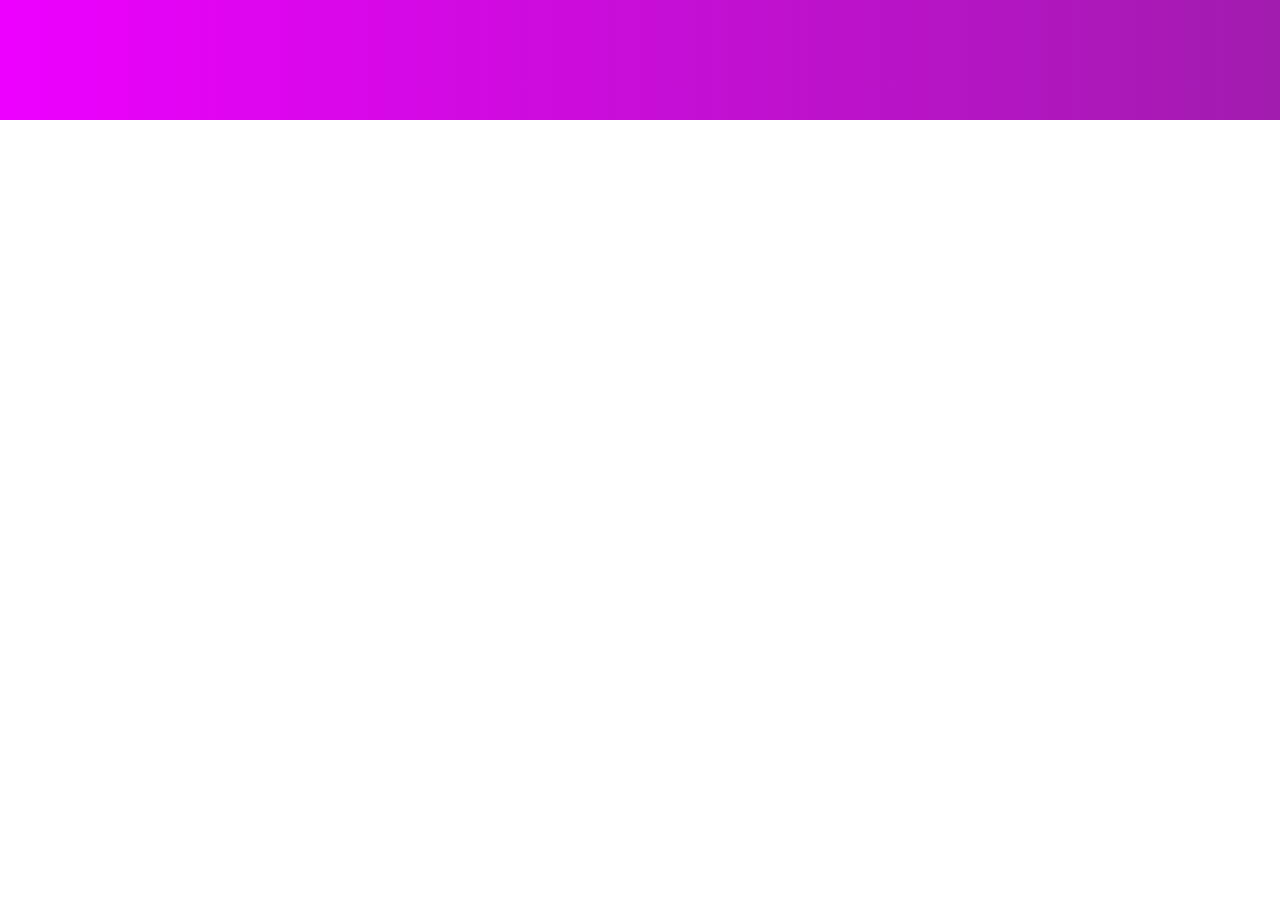
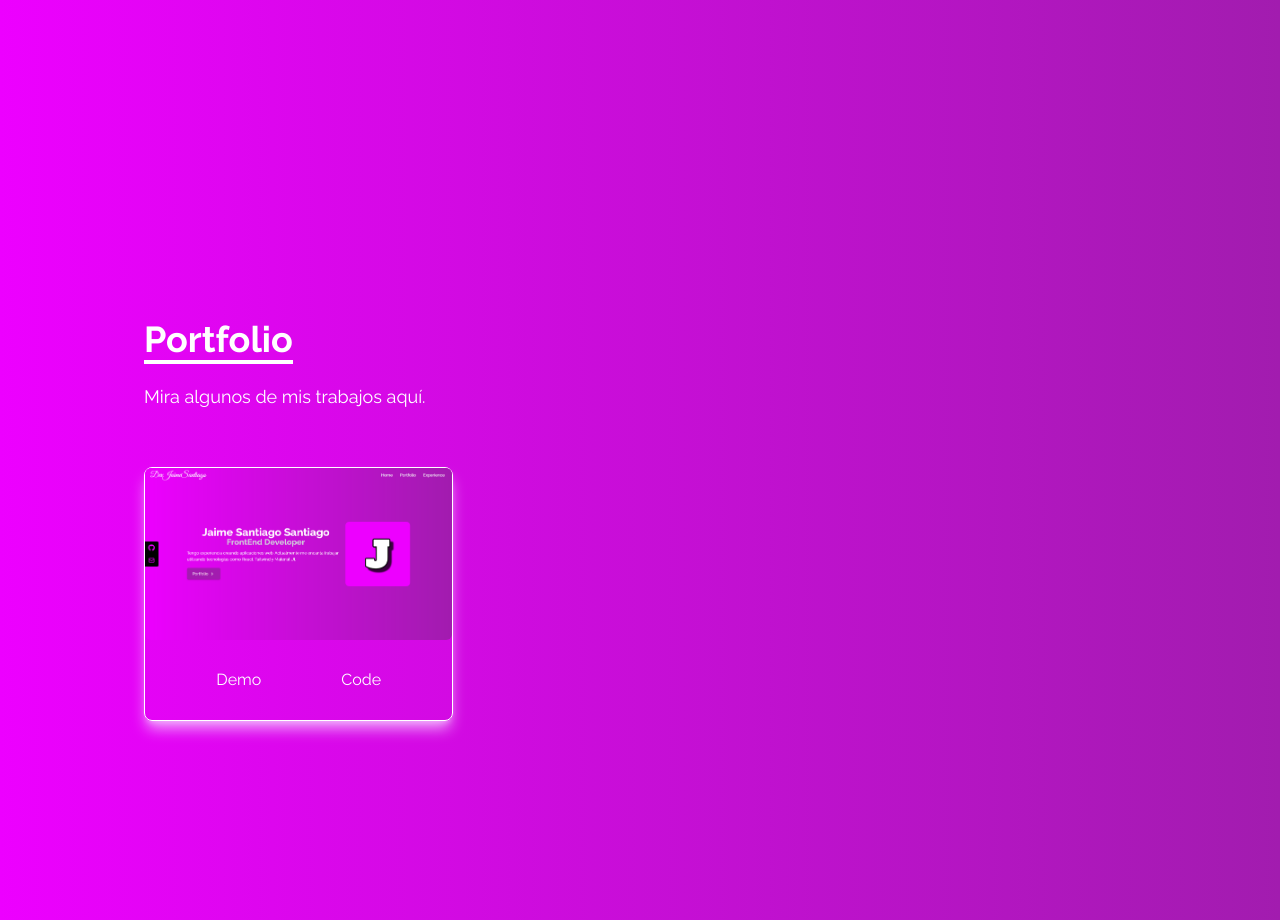
Before and after one commit to DevJaimeSantiago/Porfolio, a React (Vite) app: page / in a window 1280 px wide. Shown: the part 680-1600 px from the top of the page. Before the commit the page ends 800 px from the top, so only its background shows below. Built offline with nearby package versions, Linux system fonts and the light colour scheme.

Commit message:
added SocialLinks component

```diff
--- a/src/App.jsx
+++ b/src/App.jsx
@@ -1,6 +1,7 @@
 // components
 import { Home } from "./components/Home/Home";
 import { Navbar } from "./components/Navbar";
+import { Portfolio } from "./components/Portfolio/Portfolio";
 import { SocialLinks } from "./components/SocialLinks/SocialLinks";
 
 export function App() {
@@ -8,6 +9,7 @@ export function App() {
     <div>
       <Navbar />
 			<Home />
+			<Portfolio />
 
 			<SocialLinks />
     </div>
--- a/src/components/Home/Home.jsx
+++ b/src/components/Home/Home.jsx
@@ -18,7 +18,7 @@ export function Home() {
           </p>
 
           <div>
-            <button className='group w-fit text-lg px-6 py-3 my-2 flex items-center rounded-md shadow-md bg-fuchsia-700 cursor-pointer'>
+            <button className='group w-fit text-lg px-6 py-3 my-2 flex items-center rounded-md shadow-md shadow-fuchsia-300 bg-fuchsia-700 cursor-pointer'>
               Portfolio
               <span className='group-hover:rotate-90 duration-300'>
                 <MdOutlineKeyboardArrowRight size={25} className='ml-1' />
@@ -31,7 +31,7 @@ export function Home() {
           <img
             src={HeroImage}
             alt='mi perfil'
-						className='rounded-2xl mx-auto w-2/3 md:w-full'
+						className='rounded-2xl mb-5 sm:mb-0 mx-auto w-2/3 md:w-full'
           />
         </div>
       </div>
--- /dev/null
+++ b/src/components/Portfolio/Portfolio.jsx
@@ -0,0 +1,57 @@
+import ScreenPortfolio from '../../assets/portfolio/Portfolio.png'
+
+export function Portfolio() {
+  const portfolios = [
+    {
+      id: 1,
+      src: ScreenPortfolio,
+      demo: 'https://porfolio-devjaimesantiago.netlify.app/',
+      code: 'https://github.com/DevJaimeSantiago/Porfolio',
+    },
+  ]
+
+  return (
+    <div
+      name='portfolio'
+      className='bg-gradient-to-r from-[#ed00ff] to-fuchsia-700 w-full text-white md:h-screen'>
+      <div className='max-w-screen-lg p-4 mx-auto flex flex-col justify-center w-full h-full'>
+        <header className='pb-8'>
+          <p className='text-4xl font-bold inline border-b-4 border-white'>
+            Portfolio
+          </p>
+          <p className='py-6 text-lg'>Mira algunos de mis trabajos aquí.</p>
+        </header>
+
+        <section className='grid sm:grid-cols-2 md:grid-cols-3 gap-8 px-12 sm:px-0'>
+          {portfolios.map(({ id, src, demo, code }) => (
+            <div
+              key={id}
+              className='border-[1px] border-white shadow-lg shadow-fuchsia-300 rounded-lg'>
+              <img
+                src={src}
+                alt='mi portfolio'
+                className='rounded-md duration-200 hover:scale-105'
+              />
+              <div className='flex items-center justify-center'>
+                <a
+                  href={demo}
+                  target='_blank'>
+                  <button className='w-1/2 px-6 py-3 m-4 duration-200 hover:scale-105'>
+                    Demo
+                  </button>
+                </a>
+                <a
+                  href={code}
+                  target='_blank'>
+                  <button className='w-1/2 px-6 py-3 m-4 duration-200 hover:scale-105'>
+                    Code
+                  </button>
+                </a>
+              </div>
+            </div>
+          ))}
+        </section>
+      </div>
+    </div>
+  )
+}
```
Also changed, not shown: src/assets/portfolio/Portfolio.png (added).
